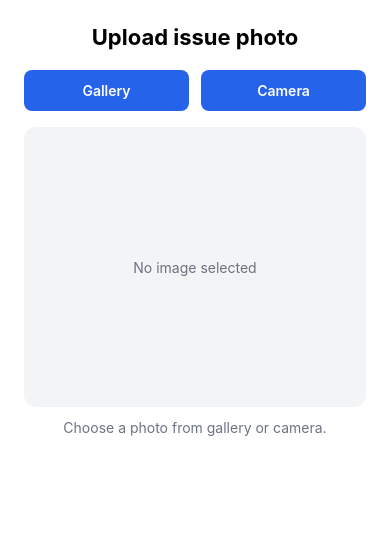
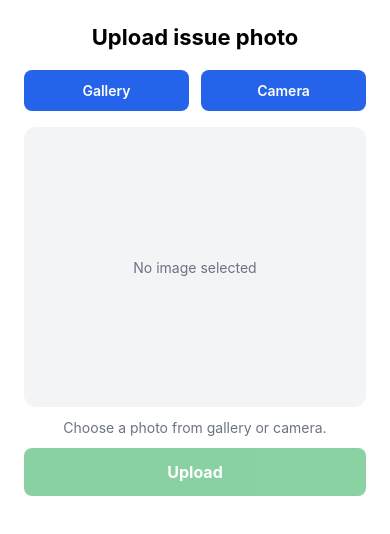
Before and after one commit to capstoneTeam01/Front-End, a React Native app: screen / in a window 390 px wide. Shown: the top 534 px of the page. Built offline with nearby package versions, Linux system fonts and the light colour scheme.

Commit message:
FIXBEE-65 Handle Upload Success and Error States

```diff
--- /dev/null
+++ b/src/api/uploadPhoto.js
@@ -0,0 +1,63 @@
+import { API_URL, AUTH_TOKEN } from "../constants/config";
+
+class UploadError extends Error {
+  constructor(message, code = "UPLOAD_FAILED") {
+    super(message);
+    this.name = "UploadError";
+    this.code = code;
+  }
+}
+
+const uploadPhoto = async (imageAsset, token = AUTH_TOKEN) => {
+  if (!token) {
+    throw new UploadError(
+      "Not logged in. Add AUTH_TOKEN in src/constants/config.js for testing.",
+      "UNAUTHORIZED"
+    );
+  }
+
+  const formData = new FormData();
+  const fileName = imageAsset.fileName || `photo-${Date.now()}.jpg`;
+  const mimeType = imageAsset.mimeType || "image/jpeg";
+
+  formData.append("image", {
+    uri: imageAsset.uri,
+    name: fileName,
+    type: mimeType,
+  });
+
+  let response;
+  try {
+    response = await fetch(`${API_URL}/api/photos/upload`, {
+      method: "POST",
+      headers: {
+        Authorization: token.startsWith("Bearer ") ? token : `Bearer ${token}`,
+      },
+      body: formData,
+    });
+  } catch {
+    throw new UploadError(
+      "Network error. Check your connection and API_URL.",
+      "NETWORK_ERROR"
+    );
+  }
+
+  let data = {};
+  try {
+    data = await response.json();
+  } catch {
+    data = {};
+  }
+
+  if (!response.ok) {
+    const code = data.error || (response.status === 401 ? "UNAUTHORIZED" : "UPLOAD_FAILED");
+    throw new UploadError(
+      data.message || "Upload failed. Please try again.",
+      code
+    );
+  }
+
+  return data;
+};
+
+export { uploadPhoto, UploadError };
--- a/src/components/ImageUpload.js
+++ b/src/components/ImageUpload.js
@@ -1,5 +1,6 @@
 import { useState } from "react";
 import {
+  ActivityIndicator,
   Alert,
   Image,
   Platform,
@@ -11,8 +12,54 @@ import {
 import * as Device from "expo-device";
 import * as ImagePicker from "expo-image-picker";
 
+import { UploadError, uploadPhoto } from "../api/uploadPhoto";
+import {
+  AUTH_TOKEN,
+  MOCK_UPLOAD_RESULT,
+  USE_MOCK_UPLOAD,
+} from "../constants/config";
+
+const STATUS = {
+  IDLE: "idle",
+  PREVIEW: "preview",
+  UPLOADING: "uploading",
+  SUCCESS: "success",
+  ERROR: "error",
+};
+
+const ERROR_KIND = {
+  VALIDATION: "validation",
+  UPLOAD: "upload",
+};
+
+const getErrorKind = (code) =>
+  code === "VALIDATION_FAILED" ? ERROR_KIND.VALIDATION : ERROR_KIND.UPLOAD;
+
+const runMockUpload = async () => {
+  await new Promise((resolve) => setTimeout(resolve, 1500));
+
+  if (MOCK_UPLOAD_RESULT === "validation_error") {
+    throw new UploadError(
+      "Image must be at least 400x400 pixels",
+      "VALIDATION_FAILED"
+    );
+  }
+
+  if (MOCK_UPLOAD_RESULT === "upload_error") {
+    throw new UploadError(
+      "Upload failed. Please try again.",
+      "UPLOAD_FAILED"
+    );
+  }
+
+  return { url: "mock://upload-success", message: "Image uploaded successfully" };
+};
+
 const ImageUpload = () => {
+  const [status, setStatus] = useState(STATUS.IDLE);
   const [image, setImage] = useState(null);
+  const [errorMessage, setErrorMessage] = useState("");
+  const [errorKind, setErrorKind] = useState(ERROR_KIND.UPLOAD);
 
   const requestPermission = async (type) => {
     if (type === "camera") {
@@ -63,6 +110,8 @@ const ImageUpload = () => {
       }
 
       setImage(result.assets[0]);
+      setErrorMessage("");
+      setStatus(STATUS.PREVIEW);
     } catch (error) {
       console.error("Image picker error:", error);
       Alert.alert(
@@ -74,8 +123,92 @@ const ImageUpload = () => {
     }
   };
 
-  const clearPreview = () => {
+  const handleUpload = async () => {
+    if (!image) {
+      return;
+    }
+
+    setStatus(STATUS.UPLOADING);
+    setErrorMessage("");
+    setErrorKind(ERROR_KIND.UPLOAD);
+
+    try {
+      if (USE_MOCK_UPLOAD) {
+        await runMockUpload();
+      } else {
+        await uploadPhoto(image, AUTH_TOKEN);
+      }
+
+      setStatus(STATUS.SUCCESS);
+    } catch (error) {
+      const code = error instanceof UploadError ? error.code : "UPLOAD_FAILED";
+      setErrorKind(getErrorKind(code));
+      setErrorMessage(
+        error.message || "Upload failed. Please try again."
+      );
+      setStatus(STATUS.ERROR);
+    }
+  };
+
+  const reset = () => {
     setImage(null);
+    setErrorMessage("");
+    setErrorKind(ERROR_KIND.UPLOAD);
+    setStatus(STATUS.IDLE);
+  };
+
+  const renderFeedback = () => {
+    if (status === STATUS.UPLOADING) {
+      return (
+        <View style={styles.feedbackBox}>
+          <View style={styles.statusRow}>
+            <ActivityIndicator size="small" color="#2563eb" />
+            <Text style={styles.statusText}>Uploading your photo…</Text>
+          </View>
+        </View>
+      );
+    }
+
+    if (status === STATUS.SUCCESS) {
+      return (
+        <View style={[styles.feedbackBox, styles.successBox]}>
+          <Text style={styles.successTitle}>Upload successful</Text>
+          <Text style={styles.successText}>
+            Your photo was uploaded. You can continue or choose another photo.
+          </Text>
+        </View>
+      );
+    }
+
+    if (status === STATUS.ERROR) {
+      const isValidation = errorKind === ERROR_KIND.VALIDATION;
+      return (
+        <View style={[styles.feedbackBox, styles.errorBox]}>
+          <Text style={styles.errorTitle}>
+            {isValidation ? "Invalid image" : "Upload failed"}
+          </Text>
+          <Text style={styles.errorText}>{errorMessage}</Text>
+          {isValidation ? (
+            <Text style={styles.errorHint}>
+              Use JPEG, PNG, or WebP under 5MB, between 400×400 and 4096×4096
+              pixels.
+            </Text>
+          ) : (
+            <Text style={styles.errorHint}>Please try again in a moment.</Text>
+          )}
+        </View>
+      );
+    }
+
+    if (status === STATUS.PREVIEW) {
+      return (
+        <Text style={styles.hintText}>Preview ready. Tap Upload when you are done.</Text>
+      );
+    }
+
+    return (
+      <Text style={styles.hintText}>Choose a photo from gallery or camera.</Text>
+    );
   };
 
   return (
@@ -99,17 +232,21 @@ const ImageUpload = () => {
         </View>
       )}
 
-      {image?.uri ? (
-        <Text style={styles.hintText}>Preview ready.</Text>
-      ) : (
-        <Text style={styles.hintText}>Choose a photo from gallery or camera.</Text>
+      {renderFeedback()}
+
+      <Pressable
+        style={[styles.uploadButton, !image && styles.disabledButton]}
+        onPress={handleUpload}
+        disabled={!image || status === STATUS.UPLOADING}
+      >
+        <Text style={styles.uploadButtonText}>Upload</Text>
+      </Pressable>
+
+      {(status === STATUS.SUCCESS || status === STATUS.ERROR) && (
+        <Pressable style={styles.resetButton} onPress={reset}>
+          <Text style={styles.resetButtonText}>Choose another photo</Text>
+        </Pressable>
       )}
-
-      {image?.uri ? (
-        <Pressable style={styles.clearButton} onPress={clearPreview}>
-          <Text style={styles.clearButtonText}>Clear preview</Text>
-        </Pressable>
-      ) : null}
     </View>
   );
 };
@@ -165,12 +302,83 @@ const styles = StyleSheet.create({
     marginBottom: 12,
     textAlign: "center",
   },
-  clearButton: {
-    marginTop: 8,
+  feedbackBox: {
+    borderRadius: 8,
+    padding: 14,
+    marginBottom: 12,
+    backgroundColor: "#f8fafc",
+    borderWidth: 1,
+    borderColor: "#e2e8f0",
+  },
+  successBox: {
+    backgroundColor: "#f0fdf4",
+    borderColor: "#86efac",
+  },
+  errorBox: {
+    backgroundColor: "#fef2f2",
+    borderColor: "#fecaca",
+  },
+  statusRow: {
+    flexDirection: "row",
+    alignItems: "center",
+    justifyContent: "center",
+    gap: 8,
+  },
+  statusText: {
+    color: "#2563eb",
+    fontWeight: "600",
+  },
+  successTitle: {
+    color: "#15803d",
+    fontWeight: "700",
+    fontSize: 16,
+    marginBottom: 6,
+    textAlign: "center",
+  },
+  successText: {
+    color: "#166534",
+    textAlign: "center",
+    lineHeight: 20,
+  },
+  errorTitle: {
+    color: "#b91c1c",
+    fontWeight: "700",
+    fontSize: 16,
+    marginBottom: 6,
+    textAlign: "center",
+  },
+  errorText: {
+    color: "#991b1b",
+    fontWeight: "600",
+    textAlign: "center",
+    marginBottom: 6,
+  },
+  errorHint: {
+    color: "#7f1d1d",
+    fontSize: 13,
+    textAlign: "center",
+    lineHeight: 18,
+  },
+  uploadButton: {
+    backgroundColor: "#16a34a",
+    paddingVertical: 14,
+    borderRadius: 8,
+    alignItems: "center",
+  },
+  disabledButton: {
+    opacity: 0.5,
+  },
+  uploadButtonText: {
+    color: "#fff",
+    fontWeight: "700",
+    fontSize: 16,
+  },
+  resetButton: {
+    marginTop: 12,
     paddingVertical: 10,
     alignItems: "center",
   },
-  clearButtonText: {
+  resetButtonText: {
     color: "#2563eb",
     fontWeight: "600",
   },
--- /dev/null
+++ b/src/constants/config.js
@@ -0,0 +1,14 @@
+// Use your computer's LAN IP when testing on a physical device (not localhost).
+export const API_URL = "http://localhost:5000";
+
+// Paste a token from POST /api/auth/login while testing before login UI exists.
+// Expires after ~1 hour; re-login if uploads return 401.
+export const AUTH_TOKEN =
+  "";
+
+// Real API upload to backend → Vercel Blob (set true only for UI-only testing).
+export const USE_MOCK_UPLOAD = false;   //make it true and test if dont have authtoken yet
+
+// FIXBEE-65 mock scenarios (only when USE_MOCK_UPLOAD is true):
+// "success" | "validation_error" | "upload_error"
+export const MOCK_UPLOAD_RESULT = "success";
```
Also changed, not shown: package.json (+7 -7 lines).
